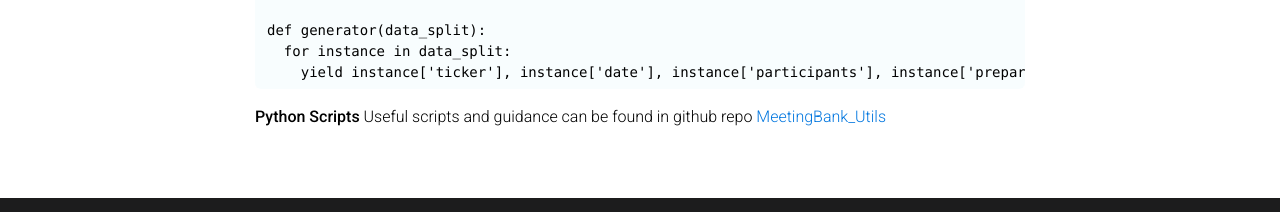
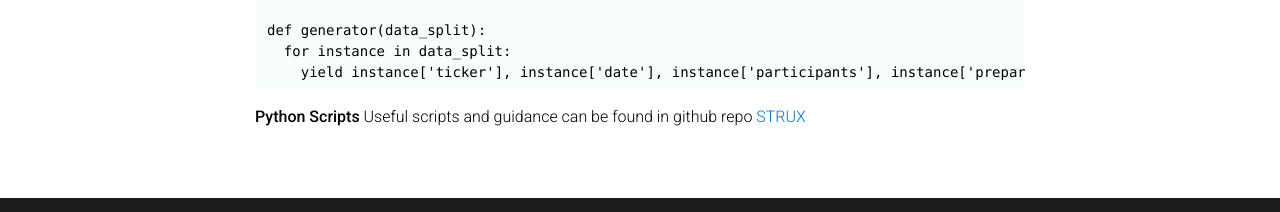
Before and after one commit to struxData/struxData.github.io, a Jekyll site: the page built from _pages/overview.md, in a window 1280 px wide and 1219 px high. Shown: the part 1004-1216 px from the top of the window. Built offline with Jekyll 4.4.1, drawn with Linux system fonts in a browser that asks for light colours; comment, search, counter and statistics services are not loaded; a style sheet for code colours, icons or effects is not loaded.

Commit message:
Update overview.md

````diff
--- a/_pages/overview.md
+++ b/_pages/overview.md
@@ -44,4 +44,4 @@ def generator(data_split):
 ```
 
 **Python Scripts**
-Useful scripts and guidance can be found in github repo [MeetingBank_Utils](https://github.com/YebowenHu/MeetingBank-utils)
+Useful scripts and guidance can be found in github repo [STRUX](https://github.com/BUILDERlym/STRUX)
````
